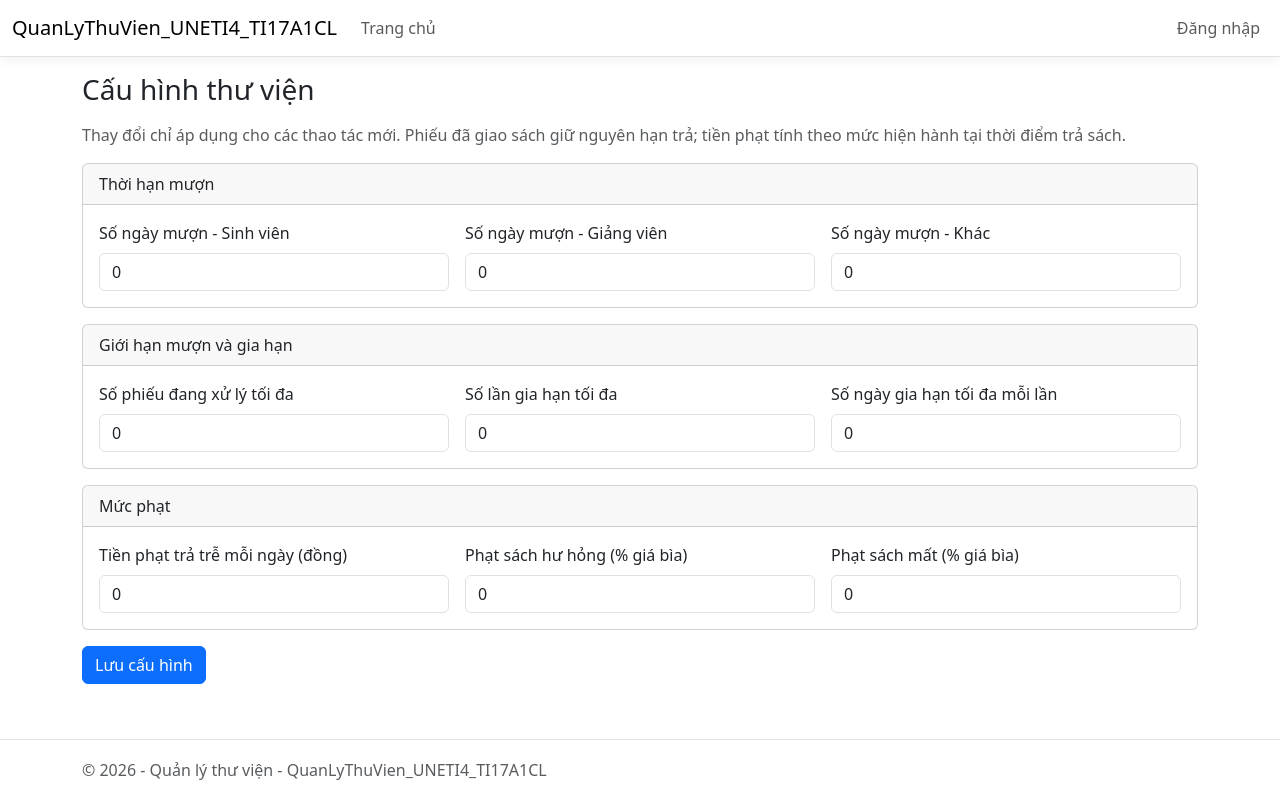
After one commit to Aerircia/QuanLyThuVien_UNETI4_TI17A1CL, an ASP.NET Core app: template Views/CauHinhThuVien/Index.cshtml in a window 1280 px wide. The commit adds this page. Run offline with ASP.NET Core 8, Linux system fonts and the light colour scheme; the template is opened without the code that fills it, so the values that code supplies are empty; style sheets or scripts are compiled from the project's sources; the project's own start-up code is not run, and a stand-in starts its controllers and pages.

Commit message:
[23103100255] Update quản lý CauHinhThuVien MVP lên menu.

```diff
--- a/Services/ServiceCollectionExtensions.cs
+++ b/Services/ServiceCollectionExtensions.cs
@@ -33,7 +33,7 @@ public static class ServiceCollectionExtensions
 
         services.AddHttpContextAccessor();
 
-        // Common services
+        // module email / otp / password reset
         services.AddMemoryCache();
         services.AddSingleton(TimeProvider.System);
         services.AddSingleton<IPasswordHasher<TaiKhoan>, PasswordHasher<TaiKhoan>>();
@@ -72,6 +72,7 @@ public static class ServiceCollectionExtensions
         services.AddScoped<ITaiKhoanService, TaiKhoanService>();
         services.AddScoped<IOtpService, OtpService>();
         services.AddScoped<IPasswordResetService, PasswordResetService>();
+        services.AddScoped<ICauHinhThuVienService, CauHinhThuVienService>();
 
         return services;
     }
--- /dev/null
+++ b/Views/CauHinhThuVien/Index.cshtml
@@ -0,0 +1,92 @@
+@* Họ và tên: Lại Anh Quân *@
+@* Mã sinh viên: 23103100255 *@
+@* Nội dung thực hiện: Xây dựng view để quản lý cấu hình thư viện *@
+@model QuanLyThuVien_UNETI4_TI17A1CL.ViewModels.CauHinhThuVienViewModel
+@{
+    ViewData["Title"] = "Cấu hình thư viện";
+}
+
+<h1 class="h3 mb-3">Cấu hình thư viện</h1>
+
+@if (TempData["Success"] is string ok)
+{
+    <div class="alert alert-success">@ok</div>
+}
+
+<p class="text-muted">
+    Thay đổi chỉ áp dụng cho các thao tác mới. Phiếu đã giao sách giữ nguyên hạn trả;
+    tiền phạt tính theo mức hiện hành tại thời điểm trả sách.
+</p>
+
+<form asp-action="Index" method="post">
+    <div asp-validation-summary="ModelOnly" class="alert alert-danger"></div>
+
+    <div class="card mb-3">
+        <div class="card-header">Thời hạn mượn</div>
+        <div class="card-body row g-3">
+            <div class="col-md-4">
+                <label asp-for="SoNgayMuonSinhVien" class="form-label"></label>
+                <input asp-for="SoNgayMuonSinhVien" class="form-control" type="number" min="1" max="365" />
+                <span asp-validation-for="SoNgayMuonSinhVien" class="text-danger"></span>
+            </div>
+            <div class="col-md-4">
+                <label asp-for="SoNgayMuonGiangVien" class="form-label"></label>
+                <input asp-for="SoNgayMuonGiangVien" class="form-control" type="number" min="1" max="365" />
+                <span asp-validation-for="SoNgayMuonGiangVien" class="text-danger"></span>
+            </div>
+            <div class="col-md-4">
+                <label asp-for="SoNgayMuonKhac" class="form-label"></label>
+                <input asp-for="SoNgayMuonKhac" class="form-control" type="number" min="1" max="365" />
+                <span asp-validation-for="SoNgayMuonKhac" class="text-danger"></span>
+            </div>
+        </div>
+    </div>
+
+    <div class="card mb-3">
+        <div class="card-header">Giới hạn mượn và gia hạn</div>
+        <div class="card-body row g-3">
+            <div class="col-md-4">
+                <label asp-for="SoPhieuToiDa" class="form-label"></label>
+                <input asp-for="SoPhieuToiDa" class="form-control" type="number" min="1" max="20" />
+                <span asp-validation-for="SoPhieuToiDa" class="text-danger"></span>
+            </div>
+            <div class="col-md-4">
+                <label asp-for="SoLanGiaHanToiDa" class="form-label"></label>
+                <input asp-for="SoLanGiaHanToiDa" class="form-control" type="number" min="0" max="10" />
+                <span asp-validation-for="SoLanGiaHanToiDa" class="text-danger"></span>
+            </div>
+            <div class="col-md-4">
+                <label asp-for="SoNgayGiaHanToiDa" class="form-label"></label>
+                <input asp-for="SoNgayGiaHanToiDa" class="form-control" type="number" min="1" max="30" />
+                <span asp-validation-for="SoNgayGiaHanToiDa" class="text-danger"></span>
+            </div>
+        </div>
+    </div>
+
+    <div class="card mb-3">
+        <div class="card-header">Mức phạt</div>
+        <div class="card-body row g-3">
+            <div class="col-md-4">
+                <label asp-for="TienPhatMoiNgay" class="form-label"></label>
+                <input asp-for="TienPhatMoiNgay" class="form-control" type="number" min="0" max="1000000" step="100" />
+                <span asp-validation-for="TienPhatMoiNgay" class="text-danger"></span>
+            </div>
+            <div class="col-md-4">
+                <label asp-for="PhanTramPhatHuHong" class="form-label"></label>
+                <input asp-for="PhanTramPhatHuHong" class="form-control" type="number" min="0" max="100" step="any" />
+                <span asp-validation-for="PhanTramPhatHuHong" class="text-danger"></span>
+            </div>
+            <div class="col-md-4">
+                <label asp-for="PhanTramPhatMat" class="form-label"></label>
+                <input asp-for="PhanTramPhatMat" class="form-control" type="number" min="0" max="100" step="any" />
+                <span asp-validation-for="PhanTramPhatMat" class="text-danger"></span>
+            </div>
+        </div>
+    </div>
+
+    <button type="submit" class="btn btn-primary">Lưu cấu hình</button>
+</form>
+
+@section Scripts {
+    <partial name="_ValidationScriptsPartial" />
+}
--- a/Views/Shared/_MenuPartial.cshtml
+++ b/Views/Shared/_MenuPartial.cshtml
@@ -17,5 +17,9 @@
         <li class="nav-item">
             <a class="nav-link" asp-controller="QuanLyTaiKhoan" asp-action="Index">Quản lý tài khoản</a>
         </li>
+        <li class="nav-item">
+            <a class="nav-link text-dark" asp-controller="CauHinhThuVien" asp-action="Index">Cấu hình thư viện</a>
+        </li>
+
     }
 </ul>
```
Also changed, not shown: Controllers/CauHinhThuVienController.cs (added, +60 -0 lines), Services/CauHinhThuVienService.cs (added, +74 -0 lines), Services/Interfaces/ICauHinhThuVienService.cs (added, +23 -0 lines), ViewModels/CauHinhThuVienViewModel.cs (added, +55 -0 lines).
